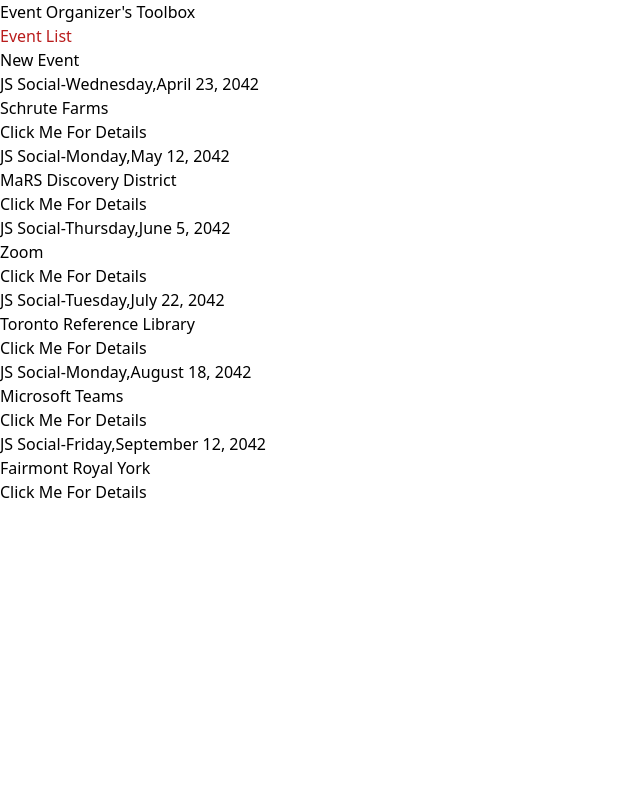
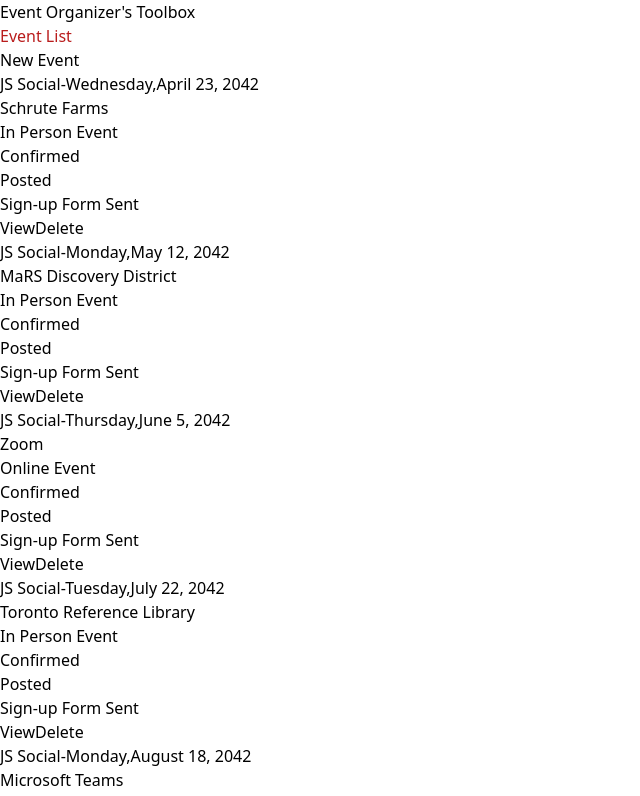
Before and after one commit to EOT-Event-Organizer-s-Toolbox/eot-codebase, a React (Vite) app in the folder web/: page / in a window 1280 px wide. Shown: the top 796 px of the page, without its empty margins (0-640 px from the left). Built offline with nearby package versions, Linux system fonts and the light colour scheme; data requests are answered from the project's data file.

Commit message:
added all initial elements without styles

```diff
--- a/web/src/Components/EventList/EventListSingle.tsx
+++ b/web/src/Components/EventList/EventListSingle.tsx
@@ -1,4 +1,4 @@
-import { Link } from 'react-router-dom';
+import { useNavigate } from 'react-router-dom';
 import { CommunityEvent } from '../../types';
 import { formatDateWritten, getDayOfWeek } from '../../utils/date';
 
@@ -8,6 +8,17 @@
 
 const EventListSingle = ({ event }: Props) => {
   console.log('SINGLE', event);
+  const navigate = useNavigate();
+
+  const handleView = (id: string) => {
+    //TODO - this route should perhaps be /event/:id
+    navigate(`/${id}`);
+  }
+
+  const handleDelete = (id: string) => {
+    // TODO - implement delete
+    console.log('DELETE', id)
+  };
 
   if (!event) {
     return null;
@@ -22,8 +33,17 @@
         <span>{formatDateWritten(event.date)}</span>
       </h3>
       <p>{event.venue}</p>
-      <div></div>
-      <Link to={event.id}>Click Me For Details</Link>
+      <div>
+        {event.onlineEvent && <div>Online Event</div>}
+        {event.inPersonEvent && <div>In Person Event</div>}
+        {event.ideaConfirmed && <div>Confirmed</div>}
+        {event.announcementPosted && <div>Posted</div>}
+        {event.signUpFormSent && <div>Sign-up Form Sent</div>}
+      </div>
+      <div>
+        <button onClick={() => handleView(event.id)}>View</button>
+        <button onClick={() => handleDelete(event.id)}>Delete</button>
+      </div>
     </section>
   );
 };
```
